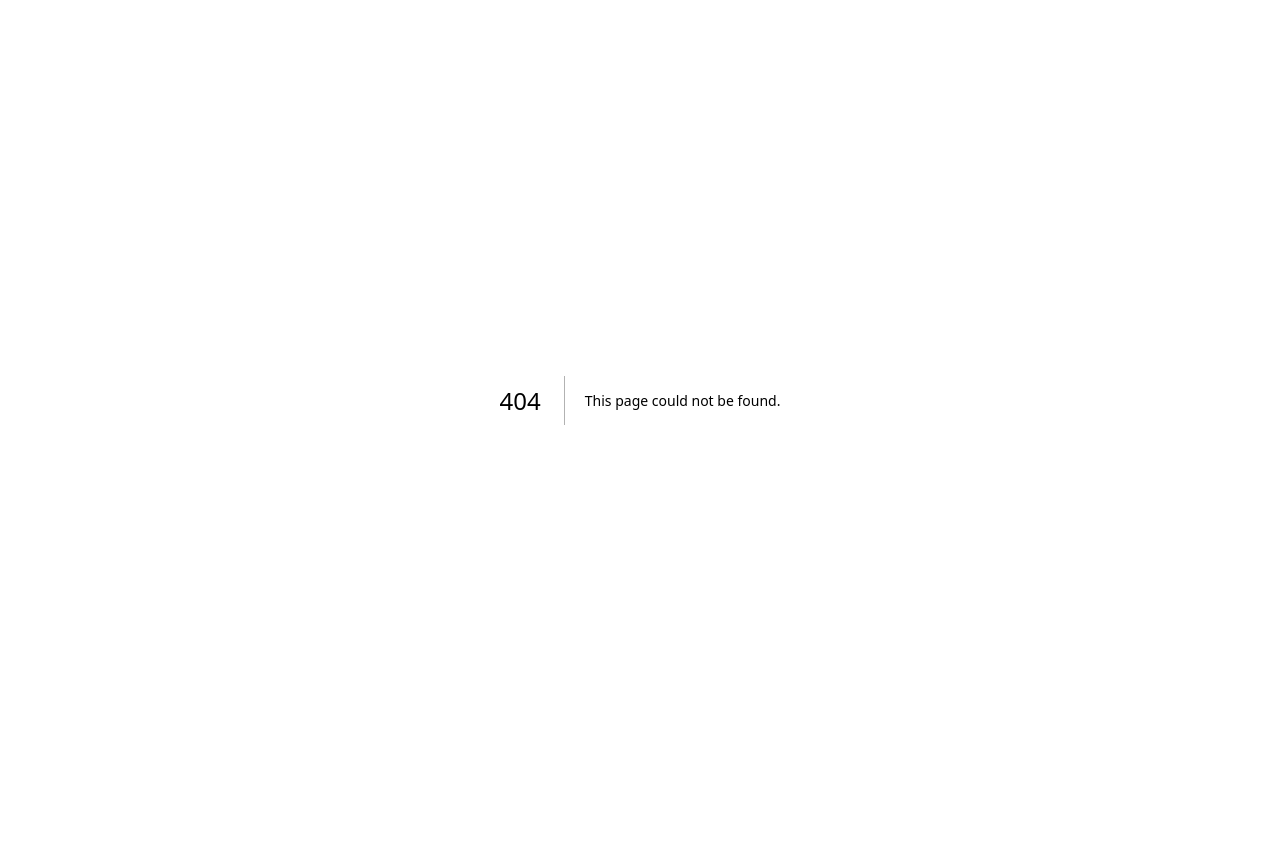
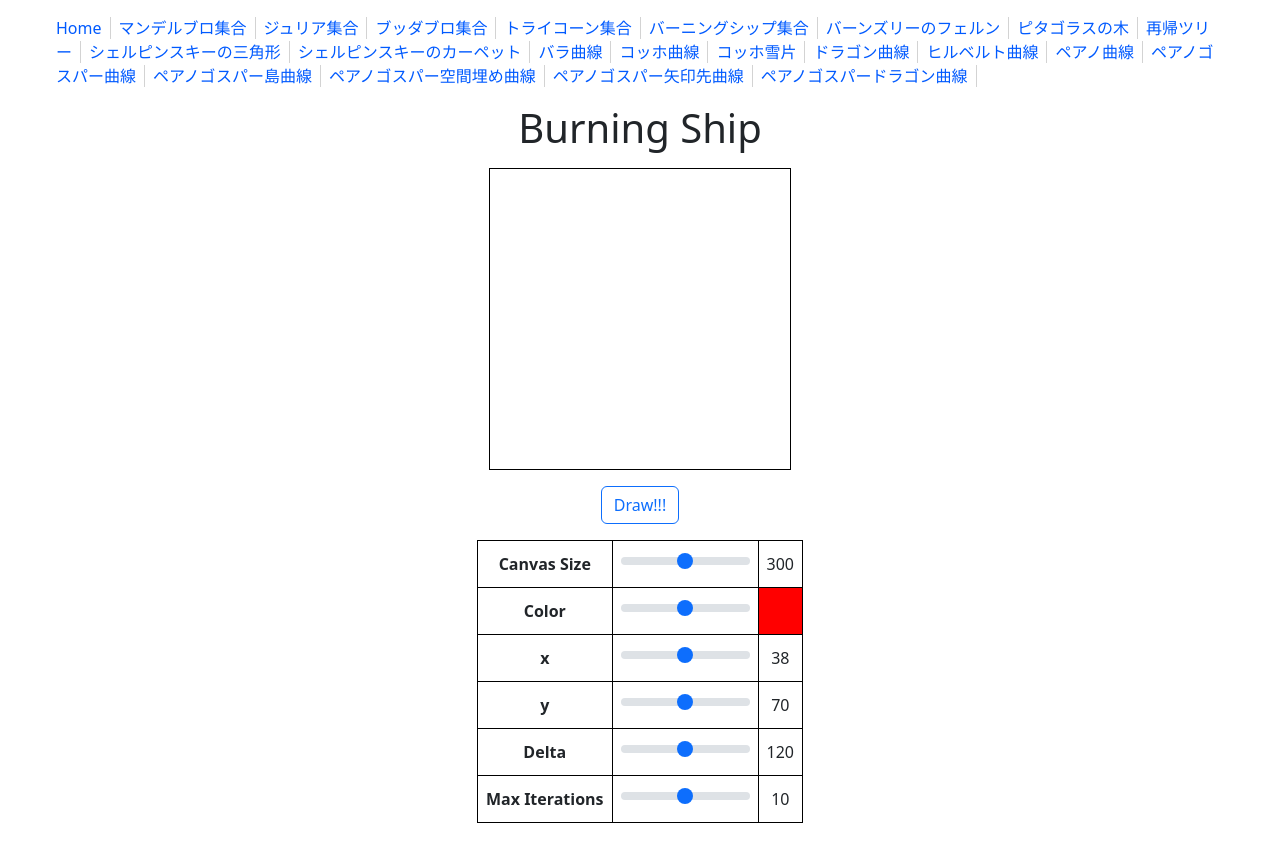
Before and after one commit to osawa-koki/fractal-drawer.ts, a Next.js app: page /burning-ship in a window 1280 px wide. Before the commit this address had no page. Shown: the top 862 px of the page. Before the commit the page ends 800 px from the top, so only its background shows below. Built offline with nearby package versions, Linux system fonts and the light colour scheme.

Commit message:
バーニングシップ、開始。

```diff
--- /dev/null
+++ b/pages/burning-ship.tsx
@@ -0,0 +1,106 @@
+import React, { useRef, useState, useEffect } from 'react';
+import Button from 'react-bootstrap/Button';
+import Form from 'react-bootstrap/Form';
+import Spinner from 'react-bootstrap/Spinner';
+
+import Layout from '../components/Layout';
+import Settings from '../components/Settings';
+
+const pageName = 'Burning Ship';
+
+const canvasMinSize = 100;
+const canvasMaxSize = 500;
+const rangeMin = 0;
+const rangeMax = 100;
+const deltaMin = 10;
+const deltaMax = 100;
+const maxIterationMinCount = 3;
+const maxIterationMaxCount = 15;
+
+const BurningShip = () => {
+
+  let canvasRef = useRef<HTMLCanvasElement>(null);
+
+  let [canvasSize, setCanvasSize] = useState(300);
+  let [color, setColor] = useState(0);
+  let [x, setX] = useState(38);
+  let [y, setY] = useState(70);
+  let [delta, setDelta] = useState(120);
+  let [maxIterations, setMaxIterations] = useState(10);
+  let [locked, setLocked] = useState(false);
+
+  let canvas: HTMLCanvasElement;
+  let ctx: CanvasRenderingContext2D;
+
+  useEffect (() => {
+    canvas = canvasRef.current!;
+    ctx = canvas.getContext('2d')!;
+    Draw(false);
+  }, [canvasSize, color, x, y, delta, maxIterations]);
+
+  useEffect (() => {
+    canvas = canvasRef.current!;
+    ctx = canvas.getContext('2d')!;
+  }, [locked]);
+
+  const Draw = (execute: boolean) => {
+    if (locked) return;
+    setLocked(true);
+    ctx.clearRect(0, 0, canvasSize, canvasSize);
+    setLocked(false);
+  }
+
+  return (
+    <Layout title={`${pageName} (${Settings.ProjectName})`} favicon='feature-image/burning-ship.png'>
+      <div id='CanvasArea'>
+        <h1>{pageName}</h1>
+        <canvas ref={canvasRef} width={canvasSize} height={canvasSize} />
+      </div>
+      <div id='button-div'>
+        <Button variant="outline-primary" onClick={() => {Draw(true)}}>
+          {
+            locked
+            ? <><Spinner animation="grow" variant="info" size="sm" />&nbsp;Drawing...</>
+            : <>Draw!!!</>
+          }
+        </Button>
+      </div>
+      <table id='Settings'>
+        <tbody>
+          <tr>
+            <th>Canvas Size</th>
+            <td><Form.Range min={canvasMinSize} max={canvasMaxSize} onInput={(e) => {setCanvasSize(parseInt((e.target as HTMLInputElement).value))}} /></td>
+            <td>{canvasSize}</td>
+          </tr>
+          <tr>
+            <th>Color</th>
+            <td><Form.Range min={0} max={360} onInput={(e) => {setColor(parseInt((e.target as HTMLInputElement).value))}} /></td>
+            <td style={{backgroundColor: `hsl(${color}, 100%, 50%)`}}></td>
+          </tr>
+          <tr>
+            <th>x</th>
+            <td><Form.Range min={rangeMin} max={rangeMax} onInput={(e) => {setX(parseInt((e.target as HTMLInputElement).value))}} /></td>
+            <td>{x}</td>
+          </tr>
+          <tr>
+            <th>y</th>
+            <td><Form.Range min={rangeMin} max={rangeMax} onInput={(e) => {setY(parseInt((e.target as HTMLInputElement).value))}} /></td>
+            <td>{y}</td>
+          </tr>
+          <tr>
+            <th>Delta</th>
+            <td><Form.Range min={deltaMin} max={deltaMax} onInput={(e) => {setDelta(parseInt((e.target as HTMLInputElement).value))}} /></td>
+            <td>{delta}</td>
+          </tr>
+          <tr>
+            <th>Max Iterations</th>
+            <td><Form.Range min={maxIterationMinCount} max={maxIterationMaxCount} onInput={(e) => {setMaxIterations(parseInt((e.target as HTMLInputElement).value))}} /></td>
+            <td>{maxIterations}</td>
+          </tr>
+        </tbody>
+      </table>
+    </Layout>
+  );
+};
+
+export default BurningShip;
```
